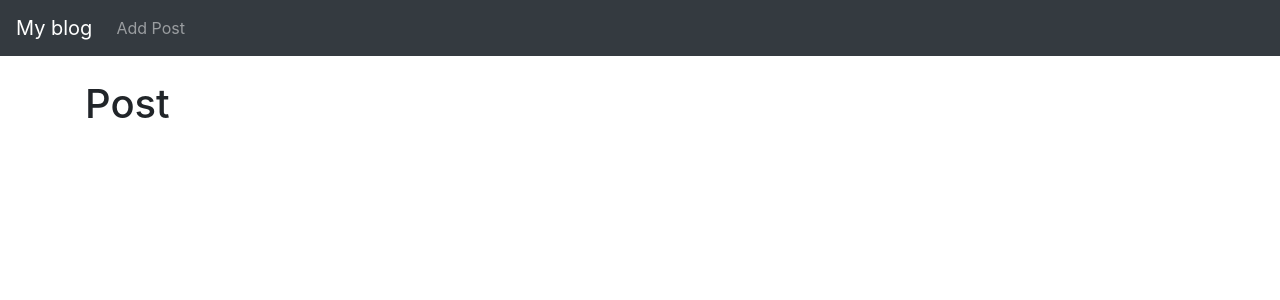
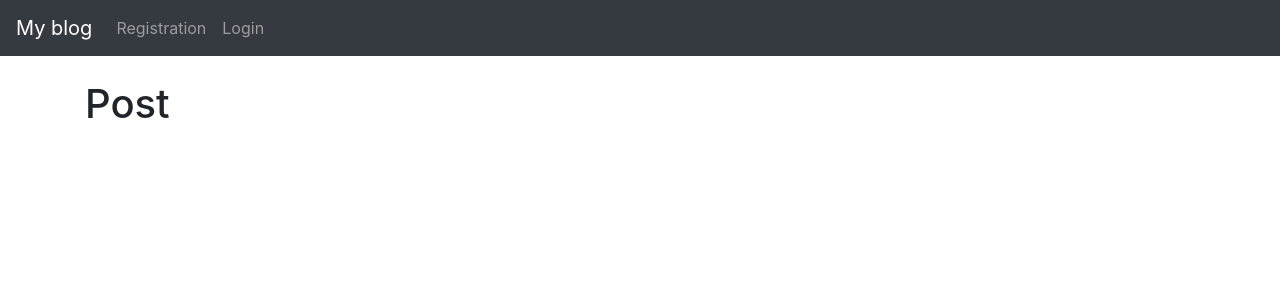
Before and after one commit to Rodion1198/django-blog, a Django app: page / in a window 1280 px wide. Shown: the top 300 px of the page. Run offline with Django 3.2, Linux system fonts and the light colour scheme; data that the repository does not hold is empty; some libraries are stand-ins or nearby versions.

Commit message:
update html files

```diff
--- a/blog/templates/add_post.html
+++ b/blog/templates/add_post.html
@@ -2,6 +2,9 @@
 {% block title %} Create a new blog post!{% endblock %}
 
 {% block content %}
+
+
+{% if user.is_authenticated %}
 
     <h1>Add Blog Post</h1>
 
@@ -13,6 +16,9 @@
 
     </form>
     </div>
+{% else %}
+    You are not allowed here!
 
+{% endif %}
 
 {% endblock %}
--- a/blog/templates/base.html
+++ b/blog/templates/base.html
@@ -24,10 +24,27 @@
   <div class="collapse navbar-collapse" id="navbarSupportedContent">
     <ul class="navbar-nav mr-auto">
 
-      <li class="nav-item">
-        <a class="nav-link" href="{% url 'add_post' %}">Add Post</a>
-      </li>
-      <li class="nav-item dropdown">
+
+        {% if user.is_authenticated %}
+            <li class="nav-item">
+             <a class="nav-link" href="{% url 'add_post' %}">Add Post</a>
+            </li>
+
+            <li class="nav-item">
+             <a class="nav-link" href="{% url 'logout' %}">Logout</a>
+            </li>
+
+        {% else %}
+            <li class="nav-item">
+             <a class="nav-link" href="{% url 'registration' %}">Registration</a>
+            </li>
+
+            <li class="nav-item">
+             <a class="nav-link" href="{% url 'login' %}">Login</a>
+            </li>
+
+        {% endif %}
+
 
 
     </ul>
--- a/blog/templates/delete_post.html
+++ b/blog/templates/delete_post.html
@@ -2,6 +2,9 @@
 {% block title %}Delete Blog Post{% endblock %}
 {% block content %}
 
+
+
+{% if user.is_authenticated %}
 
     <h1>Update Blog Post</h1>
     <br/>
@@ -15,5 +18,8 @@
 
     </form>
     </div>
+{% else %}
+    You are not allowed here!
 
+{% endif %}
 {% endblock %}
--- a/blog/templates/home.html
+++ b/blog/templates/home.html
@@ -8,11 +8,15 @@
     > {{ post.title }}</a> -
         {{ post.author.first_name }}
         {{ post.author.last_name }} -
-        {{ post.post_date }} - <small>
-        <a href="{% url 'update_post' post.pk %}">(Edit)</a>
-        <a href="{% url 'delete_post' post.pk %}">(Delete)</a>
+        {{ post.post_date }} <small>
+
+        {% if user.is_authenticated %}
+            - <a href="{% url 'update_post' post.pk %}">(Edit)</a>
+            <a href="{% url 'delete_post' post.pk %}">(Delete)</a>
+        {% endif %}
+
      </small> <br/>
-    {{ post.body }}</li>
+    {{ post.body|slice:":200" }}</li>
 
 {% endfor %}
 </ul>
--- a/blog/templates/update_post.html
+++ b/blog/templates/update_post.html
@@ -2,6 +2,8 @@
 {% block title %}Edit Blog Post{% endblock %}
 {% block content %}
 
+
+{% if user.is_authenticated %}
 
     <h1>Update Blog Post</h1>
     <br/>
@@ -13,5 +15,8 @@
 
     </form>
     </div>
+{% else %}
+    You are not allowed here!
 
+{% endif %}
 {% endblock %}
```
Also changed, not shown: blog/templates/article_detail.html (+5 -2 lines). Lines whose indentation alone changed are shown as unchanged.
